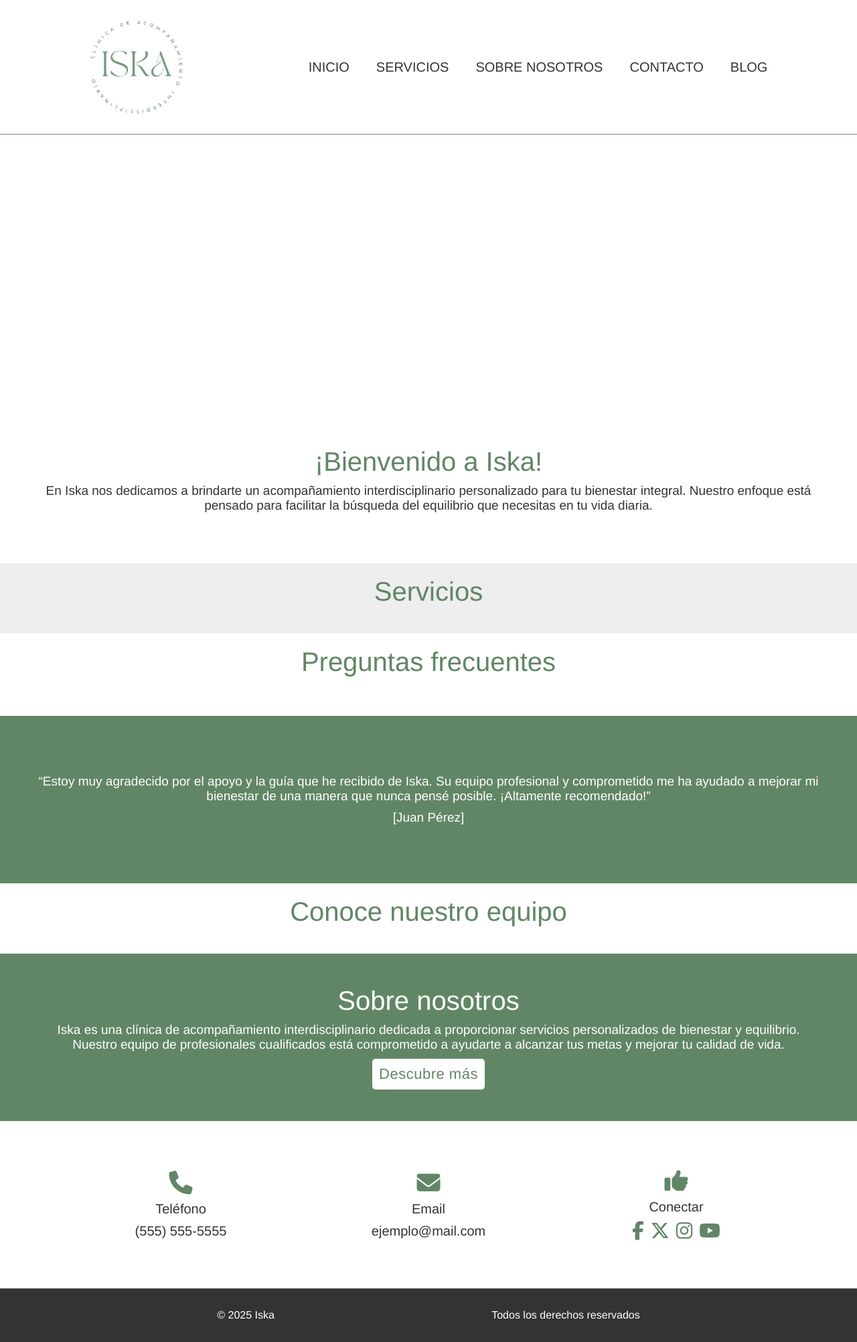
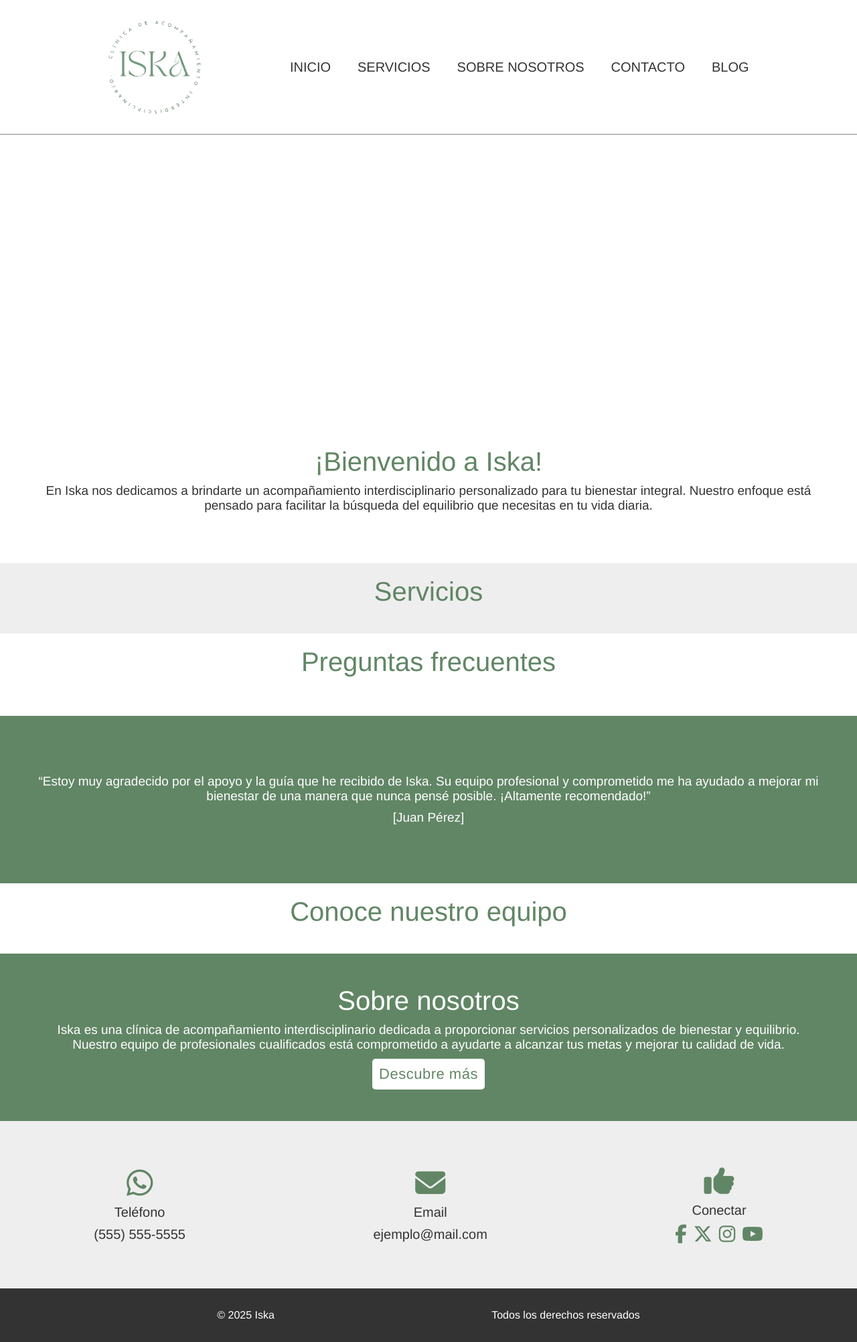
Before and after one commit to lautaroreche/ISKA, a Django app: page / in a window 1280 px wide. Shown: the whole page at 67% size. Run offline with Django 5.2, Linux system fonts and the light colour scheme; data that the repository does not hold is empty.

Commit message:
Improves in the contact section and button

```diff
--- a/iska_app/static/styles/style.css
+++ b/iska_app/static/styles/style.css
@@ -75,7 +75,7 @@ header {
 }
 
 .container-header {
-    justify-content: space-around;
+    justify-content: space-evenly;
     max-width: 1200px;
 }
 
@@ -235,22 +235,25 @@ nav ul li a {
     font-size: 19px;
 }
 
-.contact-section {
-    justify-content: space-evenly;
+.contact-section-banner {
     min-height: 250px;
+    justify-content: space-around;
 }
 
-.contact-section div {
+.contact-section-banner div {
     gap: 10px;
-    min-width: 200px ;
 }
 
-.contact-section i {
+.contact-section-banner i {
     color: var(--main-color);
-    font-size: 35px;
+    font-size: 45px;
 }
 
-.contact-section p, .contact-section a {
+.contact-section-form {
+    max-width: 500px;
+}
+
+.contact-section-banner p, .contact-section-banner a, .contact-section-form p, .contact-section-form a {
     color: var(--dark-color);
     font-size: 20px;
     text-decoration: none;
@@ -261,7 +264,8 @@ form {
 }
 
 .form-group {
-    margin: 10px;
+    margin: 10px 0;
+    gap: 3px;
 }
 
 form label {
@@ -284,6 +288,10 @@ form input:focus, form textarea:focus {
     border: 2px solid var(--main-color);
     outline: none;
     border-radius: 4px;
+}
+
+.social-media-icons-container {
+    gap: 10px;
 }
 
 .social-media-icons-container i {
@@ -451,12 +459,6 @@ details, summary {
     font-size: 18px;
 }
 
-.container-contact-section {
-    width: 400px;
-    gap: 10px;
-    margin: 25px 10px;
-}
-
 footer {
     justify-content: space-evenly;
     align-items: center;
@@ -505,12 +507,6 @@ footer {
 @media screen  and (max-width: 800px) {
     .horizontal-section-container, .card-horizontal {
         max-width: 600px;
-    }
-
-    .container-contact-section {
-        width: 300px;
-        gap: 10px;
-        margin: 25px 10px;
     }
 
     .card-horizontal {
@@ -580,6 +576,11 @@ footer {
     .button-prev, .button-next {
         display: none;
     }
+
+    .contact-section-banner {
+        flex-direction: column-reverse;
+        gap: 50px;
+    }
 }
 
 
@@ -591,11 +592,6 @@ footer {
     .carousel-button-container {
         top: 60%;
     }
-
-    .contact-section {
-        flex-direction: column-reverse;
-        gap: 40px;
-    }
 }
 
 
--- /dev/null
+++ b/iska_app/templates/contact_banner.html
@@ -0,0 +1,35 @@
+<section class="contact-section-banner flex-row w100 bg-grey">
+    <div class="flex-col flex-center">
+        <a href="https://api.whatsapp.com/send?phone=15555555555&text=Hola!%20Me%20pueden%20compartir%20m%C3%A1s%20informaci%C3%B3n%20sobre%20los%20servicios%20de%20Iska%20por%20favor?%20Gracias!" target="_blank">
+            <i class="fa-brands fa-whatsapp"></i>
+        </a>
+        <p>Teléfono</p>
+        <a href="https://api.whatsapp.com/send?phone=15555555555&text=Hola!%20Me%20pueden%20compartir%20m%C3%A1s%20informaci%C3%B3n%20sobre%20los%20servicios%20de%20Iska%20por%20favor?%20Gracias!" target="_blank">(555) 555-5555</a>
+
+    </div>
+    <div class="flex-col flex-center">
+        <a href="mailto:ejemplo@mail.com?subject=Consulta Iska&body=Hola,%20quisiera%20más%20información%20sobre%20sus%20servicios%20por%20favor.">
+            <i class="fa-solid fa-envelope"></i>
+        </a>
+        <p>Email</p>
+        <a href="mailto:ejemplo@mail.com?subject=Consulta Iska&body=Hola,%20quisiera%20más%20información%20sobre%20sus%20servicios%20por%20favor.">ejemplo@mail.com</a>
+    </div>
+    <div class="flex-col flex-center">
+        <i class="fa-solid fa-thumbs-up"></i>
+        <p>Conectar</p>
+        <div class="social-media-icons-container flex-center">
+            <a href="">
+                <i class="fa-brands fa-facebook-f"></i>
+            </a>
+            <a href="">
+                <i class="fa-brands fa-x-twitter"></i>
+            </a>
+            <a href="">
+                <i class="fa-brands fa-instagram"></i>
+            </a>
+            <a href="">
+                <i class="fa-brands fa-youtube"></i>
+            </a>
+        </div>
+    </div>
+</section>
--- a/iska_app/templates/inicio.html
+++ b/iska_app/templates/inicio.html
@@ -91,37 +91,8 @@
             <a href="{% url 'sobre_nosotros' %}" class="general-button white-button">Descubre más</a>
         </div>
     </section>
-    <section class="contact-section flex-row flex-center w100">
-        <div class="flex-col flex-center">
-            <i class="fa-solid fa-phone"></i>
-            <p>Teléfono</p>
-            <a href="https://api.whatsapp.com/send?phone=15555555555&text=Hola,%20quisiera%20más%20información%20sobre%20sus%20servicios%20por%20favor." target="_blank">(555) 555-5555</a>
 
-        </div>
-        <div class="flex-col flex-center">
-            <i class="fa-solid fa-envelope"></i>
-            <p>Email</p>
-            <a href="mailto:ejemplo@mail.com?subject=Consulta Iska&body=Hola,%20quisiera%20más%20información%20sobre%20sus%20servicios%20por%20favor.">ejemplo@mail.com</a>
-        </div>
-        <div class="flex-col flex-center">
-            <i class="fa-solid fa-thumbs-up"></i>
-            <p>Conectar</p>
-            <div class="social-media-icons-container flex-center">
-                <a href="">
-                    <i class="fa-brands fa-facebook-f"></i>
-                </a>
-                <a href="">
-                    <i class="fa-brands fa-x-twitter"></i>
-                </a>
-                <a href="">
-                    <i class="fa-brands fa-instagram"></i>
-                </a>
-                <a href="">
-                    <i class="fa-brands fa-youtube"></i>
-                </a>
-            </div>
-        </div>
-    </section>
+    {% include 'contact_banner.html' %}
 
     <script>
         let currentIndex = 0;
```
Also changed, not shown: iska_app/templates/contacto.html (+4 -21 lines).
